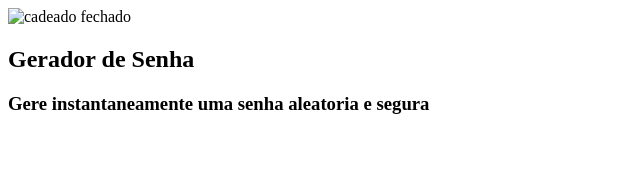
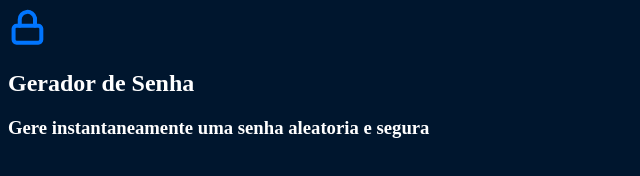
Before and after one commit to RafaelNRomero/Senhas, a plain HTML site: page index.html in a window 1280 px wide. Shown: the whole page, without its empty margins (0-640 px from the left). Drawn offline with Linux system fonts and the light colour scheme.

Commit message:
Add files via upload

```diff
--- a/index.html
+++ b/index.html
@@ -4,9 +4,10 @@
     <meta charset="UTF-8">
     <meta name="viewport" content="width=device-width, initial-scale=1.0">
     <title>Gerador de Senha</title>
+    <link rel="stylesheet" href="style.css">
 </head>
 <body>
-    <img src="" alt="cadeado fechado">
+    <img src="unlock.svg" alt="cadeado fechado">
     <h2 class="titulo-principal">Gerador de Senha</h2>
     <h3 class="titulo-secundario">Gere instantaneamente uma senha aleatoria e segura</h3>
 </body>
--- a/style.css
+++ b/style.css
@@ -0,0 +1,9 @@
+:root{
+    --branco: white;
+    --cor-de-fundo: #00162E;
+}
+
+body{
+    color: var(--branco);
+    background-color: var(--cor-de-fundo);
+}
```
